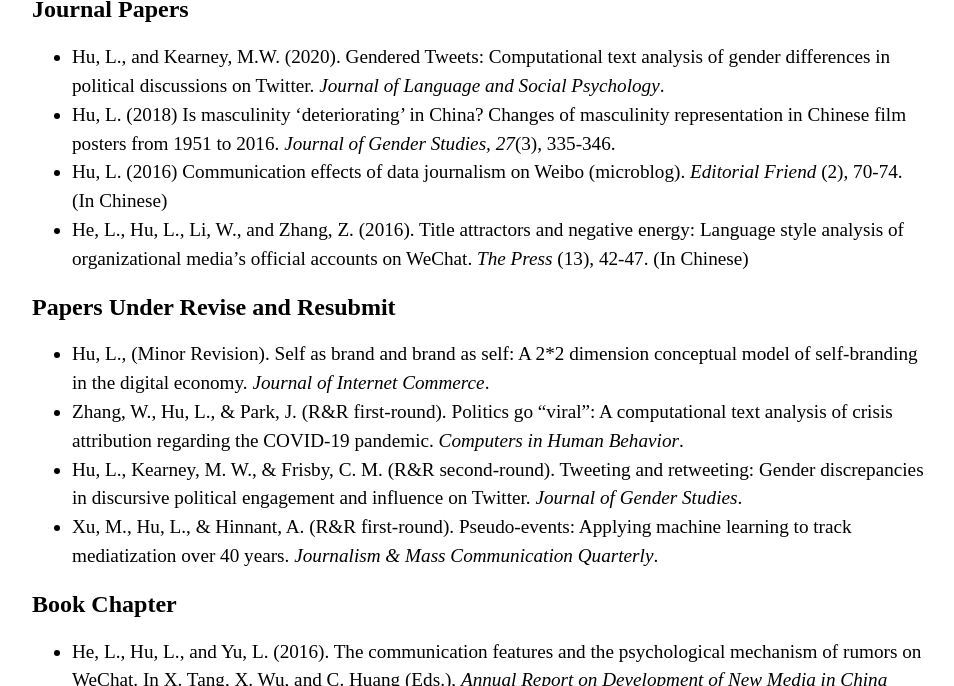
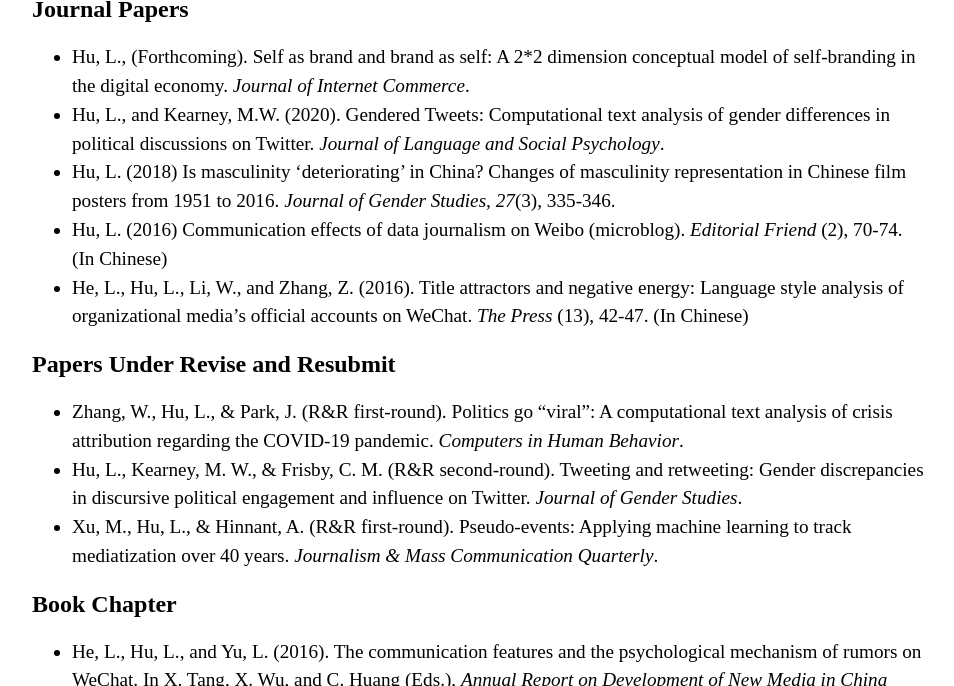
Before and after one commit to LingshuHu/lingshuhu.github.io, a Jekyll site: the page built from research/index.html, in a window 1280 px wide and 900 px high, scrolled down 644 px, cut to the strip 214-900 px from the top of the window. Shown: the whole strip, without its empty margins (160-1114 px from the left). Built offline with Jekyll 4.4.1, drawn with Linux system fonts in a browser that asks for light colours; some of the changed lines change nothing that is shown.

Commit message:
Update index.html

```diff
--- a/research/index.html
+++ b/research/index.html
@@ -10,6 +10,7 @@
 
 	    <h2>Journal Papers</h2>
 		<ul>
+			<li>Hu, L., (Forthcoming). Self as brand and brand as self: A 2*2 dimension conceptual model of self-branding in the digital economy. <em>Journal of Internet Commerce</em>.</li>
 			<li>Hu, L., and Kearney, M.W. (2020). Gendered Tweets: Computational text analysis of gender differences in political discussions on Twitter. <em>Journal of Language and Social Psychology</em>.</li>
 			<li>Hu, L. (2018) Is masculinity ‘deteriorating’ in China? Changes of masculinity representation in Chinese film posters from 1951 to 2016. <em>Journal of Gender Studies, 27</em>(3), 335-346.</li>
 			<li>Hu, L. (2016) Communication effects of data journalism on Weibo (microblog). <em>Editorial Friend</em> (2), 70-74. (In Chinese)</li>
@@ -17,7 +18,6 @@
 		</ul>
 		<h2>Papers Under Revise and Resubmit</h2>
 		<ul>
-			<li>Hu, L., (Minor Revision). Self as brand and brand as self: A 2*2 dimension conceptual model of self-branding in the digital economy. <em>Journal of Internet Commerce</em>.</li>
 			<li>Zhang, W., Hu, L., & Park, J. (R&R first-round). Politics go “viral”: A computational text analysis of crisis attribution regarding the COVID-19 pandemic. <em>Computers in Human Behavior</em>.</li>
 			<li>Hu, L., Kearney, M. W., & Frisby, C. M. (R&R second-round). Tweeting and retweeting: Gender discrepancies in discursive political engagement and influence on Twitter. <em>Journal of Gender Studies</em>.</li>
 			<li>Xu, M., Hu, L., & Hinnant, A. (R&R first-round). Pseudo-events: Applying machine learning to track mediatization over 40 years. <em>Journalism & Mass Communication Quarterly</em>.</li>
```
